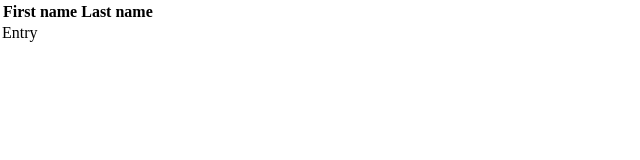
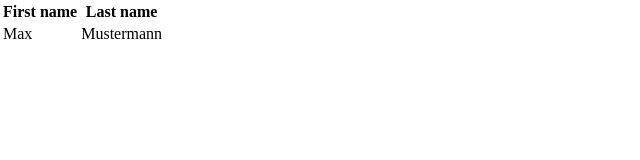
Before and after one commit to ppauldev/order-list-cc, a React (Create React App) app: page / in a window 1280 px wide. Shown: the top 160 px of the page, without its empty margins (0-640 px from the left). Built offline with nearby package versions, Linux system fonts and the light colour scheme.

Commit message:
Add table row component

```diff
--- a/src/App.jsx
+++ b/src/App.jsx
@@ -167,23 +167,23 @@
   {
     firstName: "Max",
     lastName: "Mustermann",
-    orders: [
-      {
-        orderNumber: 1,
-        articles: [
-          {
-            description: "Schreibtisch",
-            priceUnit: 249.99,
-            currency: "€"
-          },
-          {
-            description: "Stuhl",
-            priceUnit: 129.99,
-            currency: "€"
-          }
-        ]
-      }
-    ],
+    // orders: [
+    //   {
+    //     orderNumber: 1,
+    //     articles: [
+    //       {
+    //         description: "Schreibtisch",
+    //         priceUnit: 249.99,
+    //         currency: "€"
+    //       },
+    //       {
+    //         description: "Stuhl",
+    //         priceUnit: 129.99,
+    //         currency: "€"
+    //       }
+    //     ]
+    //   }
+    // ],
   }
 ];
 
@@ -263,13 +263,21 @@
 };
 
 const TableBody = () => {
+  const rows = useRowContext();
+  console.log("row data: ", rows);
   return (
     <tbody>
-      <tr>
-        Entry
-      </tr>
+      {rows.map((row, i) => <TableRow key={i} {...row} />)}
     </tbody>
   )
 };
 
+const TableRow = (rowProps) => {
+  return (
+    <tr>
+      {Object.values(rowProps).map((value, i) => <td key={i}>{value}</td>)}
+    </tr>
+  )
+};
+
 export default App;
```
